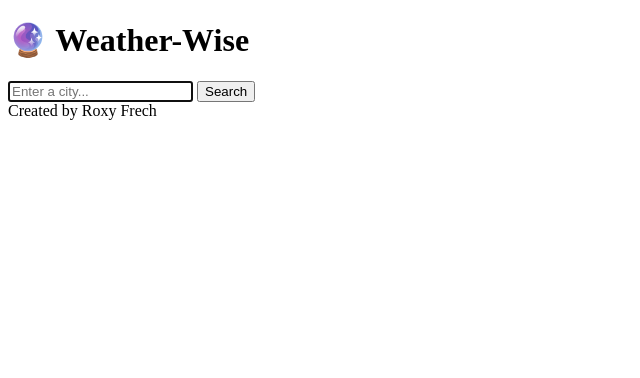
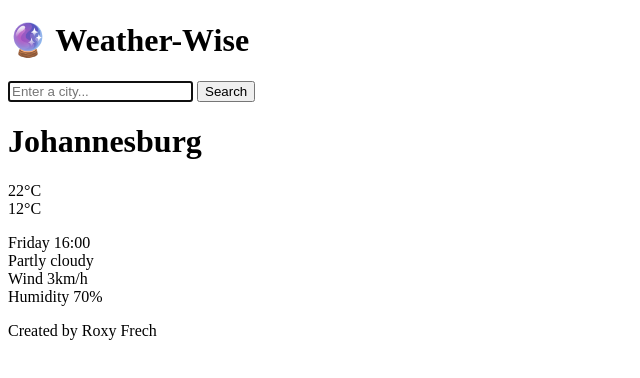
Before and after one commit to RoxBox-dotcom/weather-wise, a plain HTML site: page index.html in a window 1280 px wide. Shown: the whole page, without its empty margins (0-640 px from the left). Drawn offline with Linux system fonts and the light colour scheme.

Commit message:
Added HTML to page

```diff
--- a/index.html
+++ b/index.html
@@ -19,6 +19,27 @@
         <input type="submit" value="Search" id="search-form-value" />
       </form>
     </header>
+    <main>
+      <div>
+        <h1>Johannesburg</h1>
+        <p>
+          22°C
+          <br />
+          12°C
+        </p>
+      </div>
+      <div>
+        <p>
+          Friday 16:00
+          <br />
+          Partly cloudy
+          <br />
+          Wind 3km/h
+          <br />
+          Humidity 70%
+        </p>
+      </div>
+    </main>
   </body>
   <footer>Created by Roxy Frech</footer>
 </html>
```
